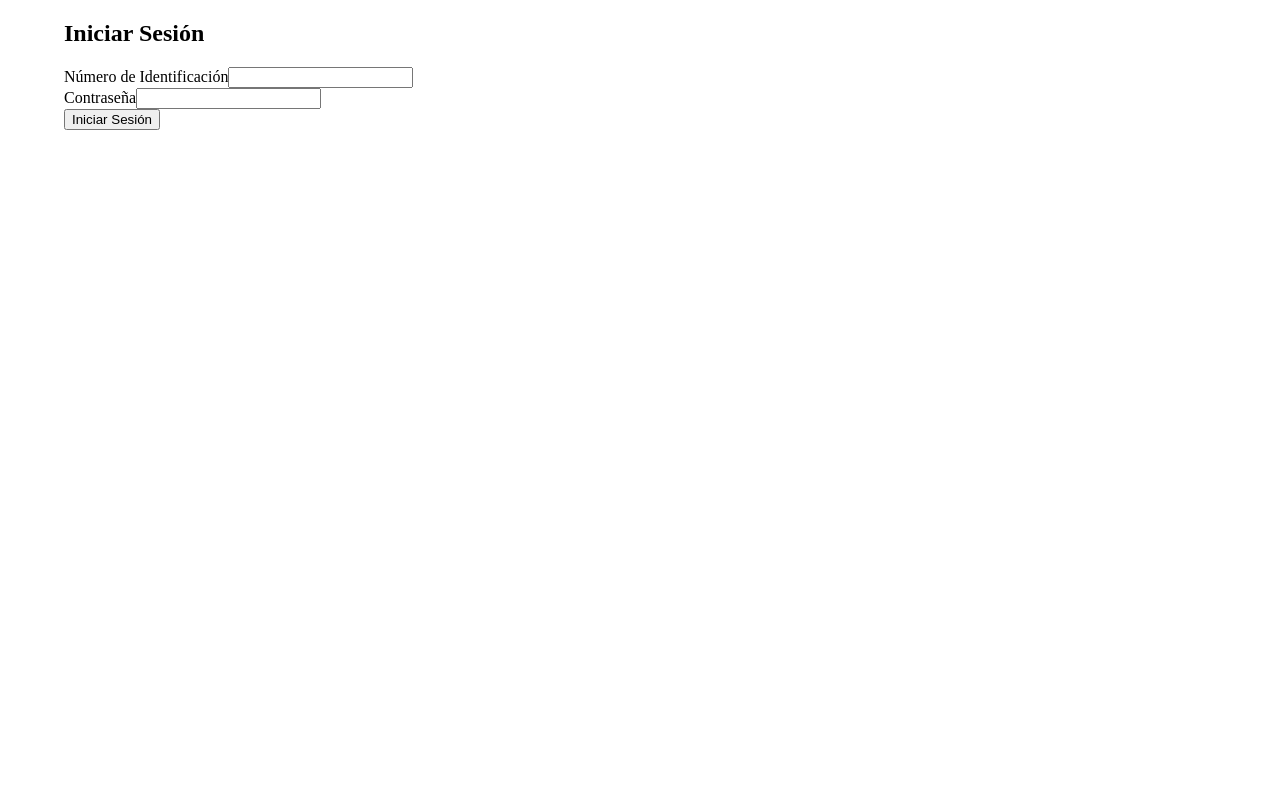
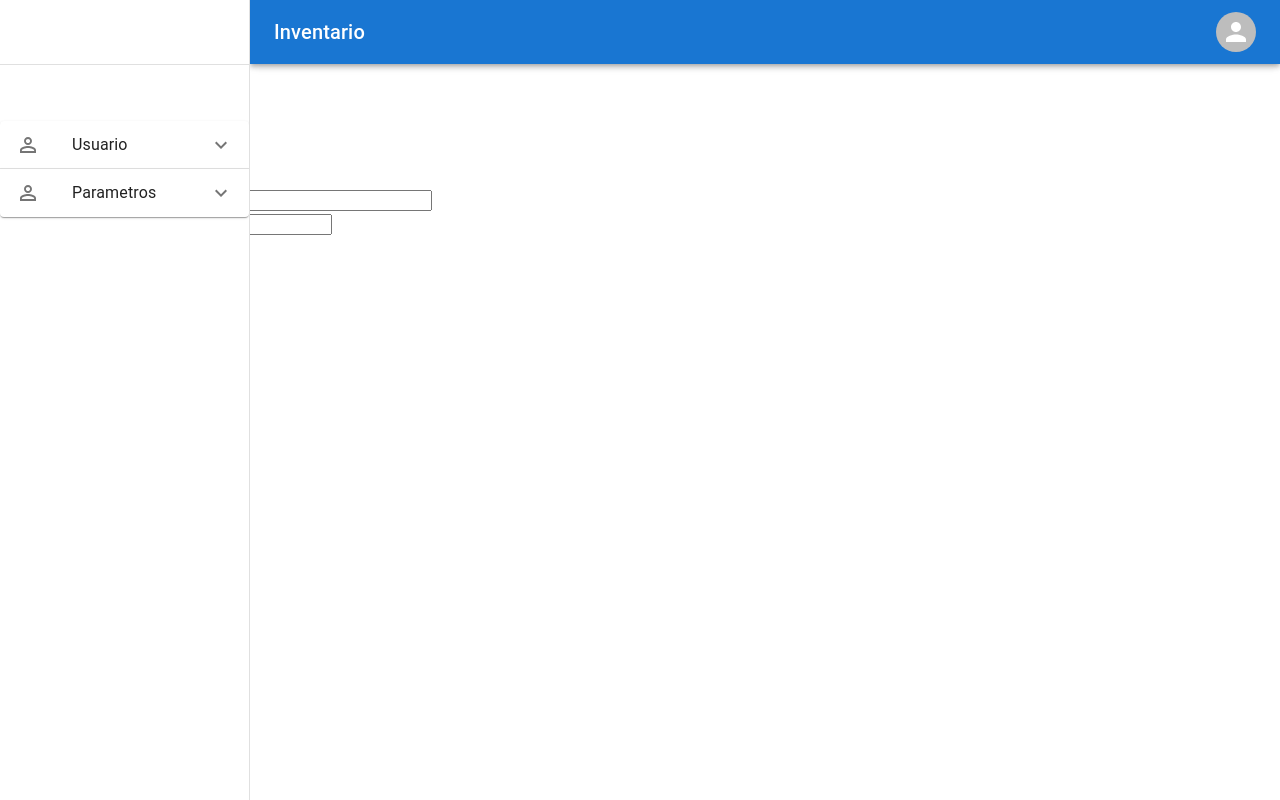
Before and after one commit to LisethMoreno1/-InventarioReactFront, a React (Create React App) app: page /login in a window 1280 px wide. Built offline with nearby package versions, Linux system fonts and the light colour scheme.

Commit message:
Correción de vista

```diff
--- a/package.json
+++ b/package.json
@@ -23,6 +23,7 @@
     "prop-types": "^15.8.1",
     "react": "^18.3.1",
     "react-dom": "^18.3.1",
+    "react-icons": "^5.2.1",
     "react-router-dom": "^6.24.0",
     "react-scripts": "5.0.1",
     "styled-components": "^6.1.11",
--- a/src/App.tsx
+++ b/src/App.tsx
@@ -1,10 +1,13 @@
 import React from "react";
 import { BrowserRouter as Router, Routes, Route } from "react-router-dom";
 import AppRouter from "./routes/AppRouter";
+import SideBar from "./pages/SideBar";
 
 const App: React.FC = () => {
   return (
+    <>
       <Router>
+      <SideBar />
         <Routes>
           {AppRouter.map((route, index) => (
             <Route key={index} path={route.path} element={route.element}>
@@ -19,6 +22,7 @@ const App: React.FC = () => {
           ))}
         </Routes>
       </Router>
+    </>
   );
 };
 
--- a/src/components/Layout/Sidebar.tsx
+++ b/src/components/Layout/Sidebar.tsx
@@ -1,30 +1,19 @@
 import * as React from 'react';
-import Box from '@mui/material/Box';
-import Drawer from '@mui/material/Drawer';
-import CssBaseline from '@mui/material/CssBaseline';
-import AppBar from '@mui/material/AppBar';
-import Toolbar from '@mui/material/Toolbar';
-import List from '@mui/material/List';
-import Typography from '@mui/material/Typography';
-import Divider from '@mui/material/Divider';
-import ListItem from '@mui/material/ListItem';
-import ListItemButton from '@mui/material/ListItemButton';
-import ListItemIcon from '@mui/material/ListItemIcon';
-import ListItemText from '@mui/material/ListItemText';
-import { Avatar, IconButton, Menu, MenuItem, Tooltip, Accordion, AccordionSummary, AccordionDetails } from '@mui/material';
-import ExpandMoreIcon from '@mui/icons-material/ExpandMore';
-import { Link } from 'react-router-dom';
+import { Box, Drawer, CssBaseline, AppBar, Toolbar, List, Typography, Divider, ListItem, ListItemButton, ListItemIcon, ListItemText, Avatar, IconButton, Menu, Tooltip, Accordion, AccordionSummary, AccordionDetails } from '@mui/material';
+import { ExpandMore as ExpandMoreIcon } from '@mui/icons-material';
+import { Link, Outlet } from 'react-router-dom';
 import AppRouter from '../../routes/AppRouter';
 import { RouteType } from '../../routes/route';
 
-/* const settings = ['Profile', 'Account', 'Dashboard', 'Logout'];
- */const drawerWidth = 250;
+const drawerWidth = 250;
 
 const PermanentDrawerLeft: React.FC = () => {
   const [anchorElUser, setAnchorElUser] = React.useState<null | HTMLElement>(null);
+
   const handleOpenUserMenu = (event: React.MouseEvent<HTMLElement>) => {
     setAnchorElUser(event.currentTarget);
   };
+
   const handleCloseUserMenu = () => {
     setAnchorElUser(null);
   };
@@ -36,7 +25,7 @@ const PermanentDrawerLeft: React.FC = () => {
         position="fixed"
         sx={{ width: `calc(100% - ${drawerWidth}px)`, ml: `${drawerWidth}px` }}
       >
-        <Toolbar sx={{ width: "100%", display: "flex", justifyContent: "space-between" }}>
+        <Toolbar sx={{ display: 'flex', justifyContent: 'space-between' }}>
           <Typography variant="h6" noWrap component="div">
             Inventario
           </Typography>
@@ -48,7 +37,6 @@ const PermanentDrawerLeft: React.FC = () => {
             </Tooltip>
             <Menu
               sx={{ mt: '45px' }}
-              id="menu-appbar"
               anchorEl={anchorElUser}
               anchorOrigin={{
                 vertical: 'top',
@@ -62,11 +50,7 @@ const PermanentDrawerLeft: React.FC = () => {
               open={Boolean(anchorElUser)}
               onClose={handleCloseUserMenu}
             >
-         {/*  {settings.map((setting) => (
-                <MenuItem key={setting} onClick={handleCloseUserMenu}>
-                  <Typography textAlign="center">{setting}</Typography>
-                </MenuItem>
-              ))}  */}
+              {/* Añade aquí los items del menú si es necesario */}
             </Menu>
           </Box>
         </Toolbar>
@@ -101,7 +85,7 @@ const PermanentDrawerLeft: React.FC = () => {
                       <ListItem key={childIndex} disablePadding>
                         <ListItemButton
                           component={Link as React.ElementType}
-                          to={`${route.path}/${childRoute.path}`} // Navegación combinada
+                          to={`${route.path}/${childRoute.path}`}
                           sx={{ pl: 4 }}
                         >
                           <ListItemIcon>
@@ -132,9 +116,10 @@ const PermanentDrawerLeft: React.FC = () => {
       </Drawer>
       <Box
         component="main"
-        sx={{ flexGrow: 1, bgcolor: 'background.default', p: 1 }}
+        sx={{ flexGrow: 1, bgcolor: 'background.default', p: 3 }}
       >
         <Toolbar />
+        <Outlet /> {/* Renderiza el contenido de las rutas */}
       </Box>
     </Box>
   );
--- a/src/pages/SideBar.tsx
+++ b/src/pages/SideBar.tsx
@@ -3,6 +3,7 @@ import { Container } from '@mui/material';
 import PermanentDrawerLeft from '../components/Layout/Sidebar';
 
 const SideBar: React.FC = () => {
+
   return (
     <Container>
       <PermanentDrawerLeft />
--- a/src/routes/AppRouter.tsx
+++ b/src/routes/AppRouter.tsx
@@ -1,31 +1,20 @@
 import LoginPage from "../pages/LoginPage";
 import UserList from "../components/users/list/UserList";
 import RegistrePage from "../pages/registre";
-import { RouteType } from "./route";
-import PermanentDrawerLeft from "../components/Layout/Sidebar";
-import InboxIcon from '@mui/icons-material/MoveToInbox';
+import { RouteType } from "./route"; import InboxIcon from '@mui/icons-material/MoveToInbox';
 import PersonOutlineIcon from '@mui/icons-material/PersonOutline';
 import TypeOfIdentificationPage from "../pages/mantenimiento/typeOfIdentification";
-/* import Dashboard from "../components/Layout/Dashboard";
- */
+import SideBar from "../pages/SideBar";
+
+
 const AppRouter: RouteType[] = [
   {
     path: "/",
-    element: <PermanentDrawerLeft />,
-    state: "prueba",
-    /* sidebarProps: {
-      displayText: "",
-      icon: ""
-    } */
+    element: <>ghg</>,
   },
   {
     path: "/login",
     element: <LoginPage />,
-    state: "",
-    /* sidebarProps: {
-      displayText: "",
-      icon: ""
-    } */
   },
   {
     path: "/registre",
@@ -73,15 +62,7 @@ const AppRouter: RouteType[] = [
           displayText: "Tipo de Identificacion",
           icon: <InboxIcon />
         }
-      }, /* {
-        path: "Lista de Usuario",
-        element: <UserList />,
-        state: "lista",
-        sidebarProps: {
-          displayText: "Lista de Usuario",
-          icon: <InboxIcon />
-        }
-      } */
+      }
     ],
   }
 ];
```
Also changed, not shown: 1 other file (tests, documents, lock files or other folders). Lines whose indentation alone changed are shown as unchanged.
